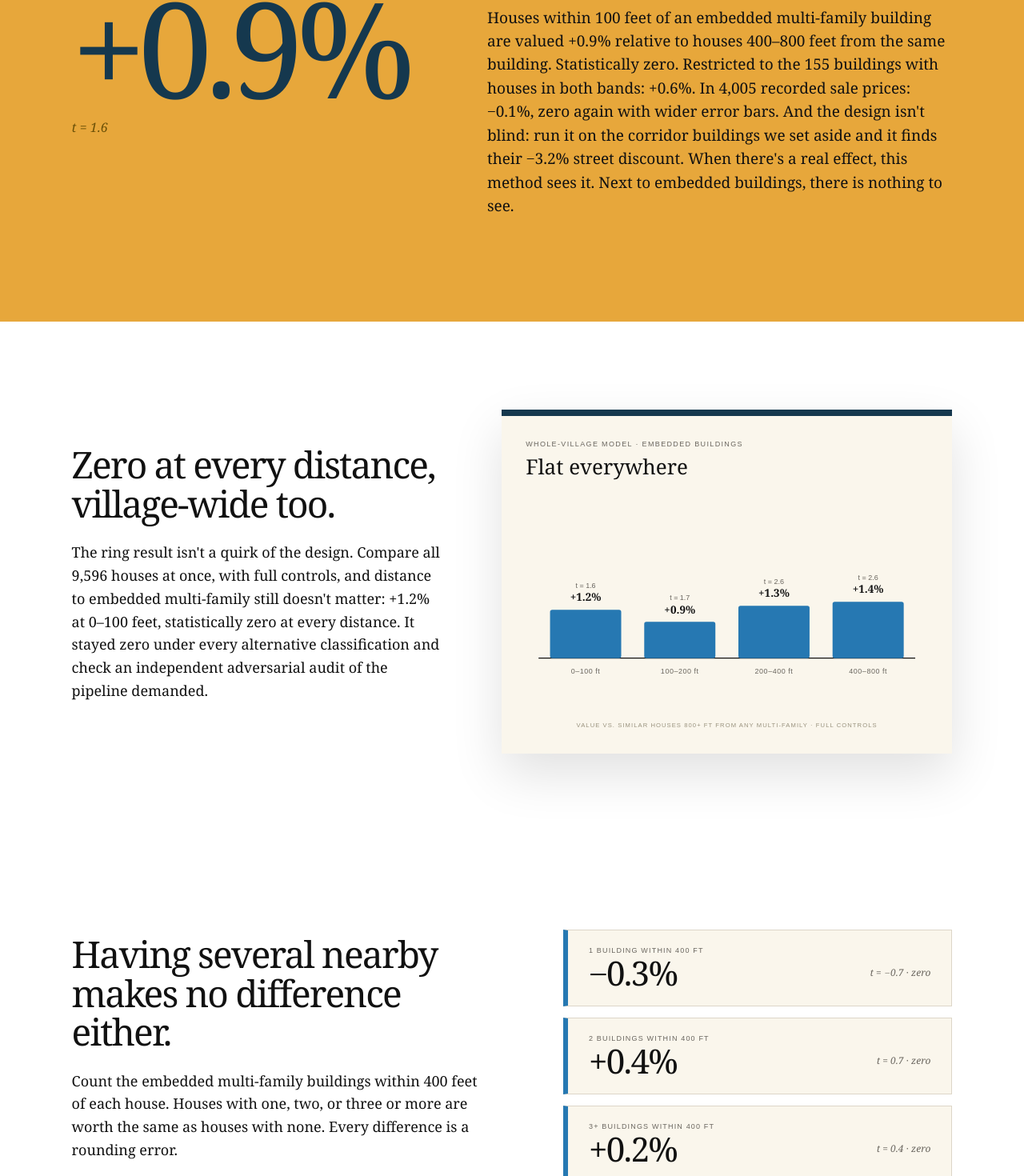
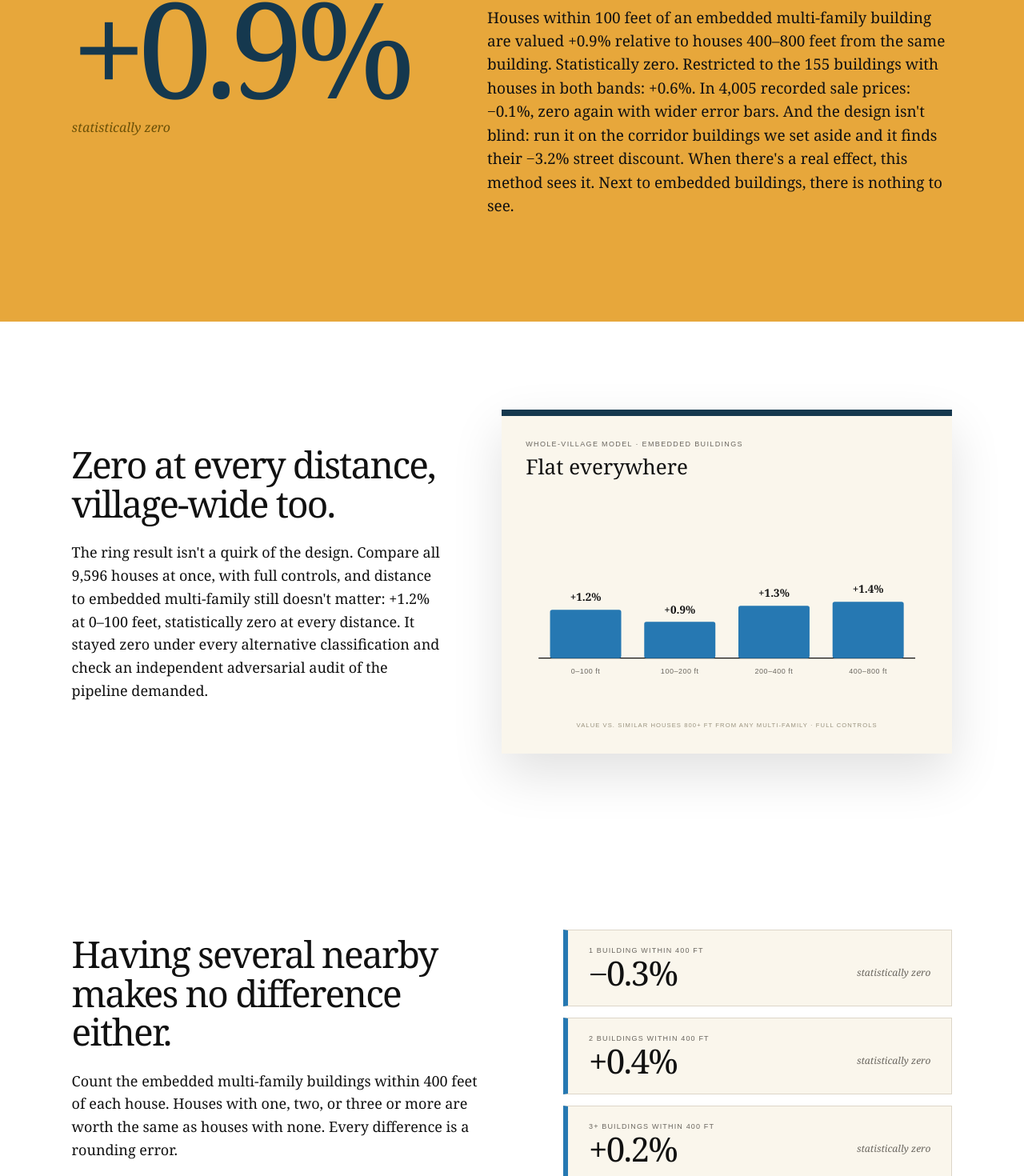
Before and after one commit to jvanderberg/proximity-explainer, a Next.js app: page / in a window 1280 px wide. Shown: the part 10055-11525 px from the top of the page at 80% size. Built offline with nearby package versions, Linux system fonts and the light colour scheme.

Commit message:
Replace t-statistics with plain language in charts and tiles

```diff
--- a/app/globals.css
+++ b/app/globals.css
@@ -95,7 +95,6 @@ a { color: inherit; }
 .chart .bar.single, .chart .bar.pos { fill: var(--blue); }
 .chart .bar.neg { fill: var(--red); }
 .chart .val { font: bold 15px Georgia, serif; fill: var(--ink); }
-.chart .tstat { font: 10px Arial, sans-serif; fill: var(--muted); }
 .chart .cat { font: 10px Arial, sans-serif; letter-spacing: .06em; fill: var(--muted); }
 .chart .sub { font: 9px Arial, sans-serif; fill: #9a937f; }
 .chart .axis { stroke: #c9c1b2; stroke-width: 1.2; }
--- a/app/page.tsx
+++ b/app/page.tsx
@@ -12,7 +12,6 @@ const REPO_URL = "https://github.com/jvanderberg/op-mf-proximity";
 
 const pctWithin800 = Math.round(((D.nHomes - D.anyDesc[4].n) / D.nHomes) * 100);
 const fmtPct = (v: number) => `${v > 0 ? "+" : v < 0 ? "−" : ""}${Math.abs(v).toFixed(1)}%`;
-const fmtT = (t: number) => `t = ${t < 0 ? "−" : ""}${Math.abs(t).toFixed(1)}`;
 
 function StoryText({ steps, active, onStepEnter }: { steps: StoryStep[]; active: number; onStepEnter: (index: number) => void }) {
   return (
@@ -155,7 +154,6 @@ function VillageChart() {
           <g key={d.band}>
             <rect className="bar pos" x={x} y={zero - bh} width={w} height={bh} rx={3} />
             <text className="val" x={x + w / 2} y={zero - bh - 12} textAnchor="middle">{fmtPct(d.pct)}</text>
-            <text className="tstat" x={x + w / 2} y={zero - bh - 30} textAnchor="middle">{fmtT(d.t)}</text>
             <text className="cat" x={x + w / 2} y={zero + 22} textAnchor="middle">{d.band}</text>
           </g>
         );
@@ -300,7 +298,7 @@ function DoseBand() {
           <div className="dose-tile" key={d.label}>
             <span>{d.label.toUpperCase()} WITHIN 400 FT</span>
             <strong>{fmtPct(d.pct)}</strong>
-            <em>{fmtT(d.t)} · zero</em>
+            <em>statistically zero</em>
           </div>
         ))}
       </div>
@@ -313,7 +311,7 @@ function VerdictBand() {
     <section className="verdict-band">
       <div className="verdict-stat">
         {fmtPct(D.ring.embedded.bands[0].pct)}
-        <em>{fmtT(D.ring.embedded.bands[0].t)}</em>
+        <em>statistically zero</em>
       </div>
       <div>
         <h2>Next to an embedded building: nothing.</h2>
```
